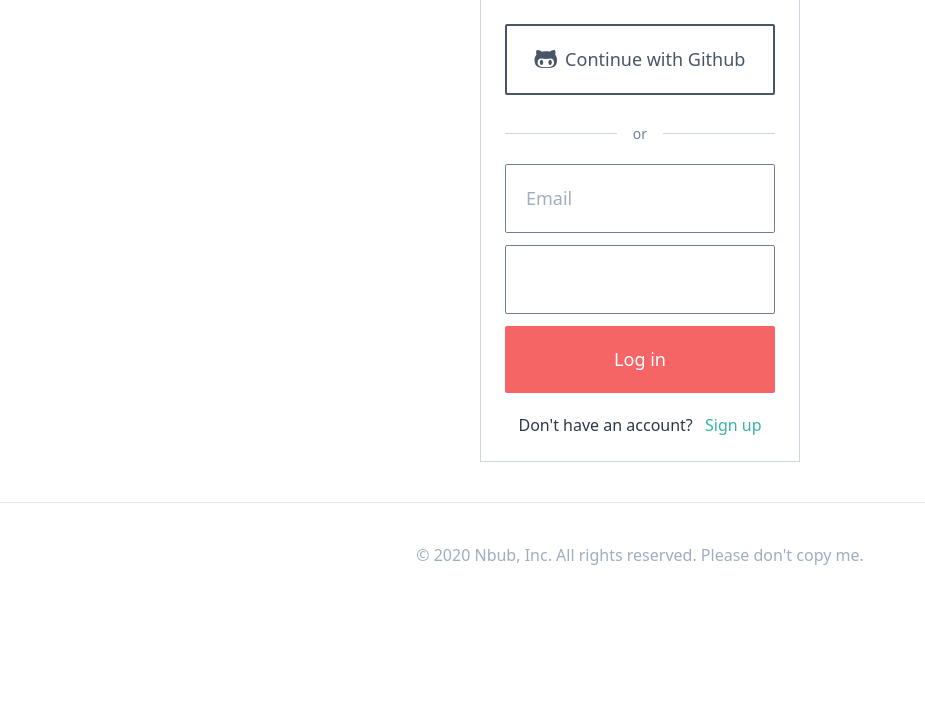
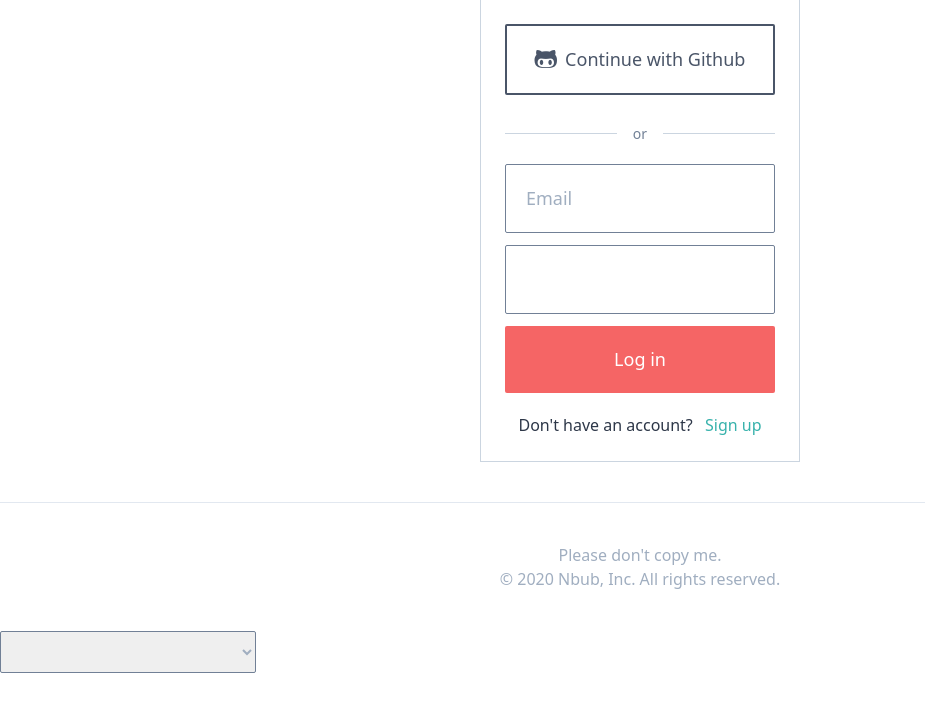
Before and after one commit to jhunderdog/airbnb-clone, a Django app: page /users/login?next=/rooms/1/photos/add in a window 1280 px wide. Shown: the part 97-810 px from the top of the page, without its empty margins (0-925 px from the left). Before the commit the page ends 662 px from the top, so only its background shows below. Run offline with Django 3.2, Linux system fonts and the light colour scheme; style sheets or scripts are compiled from the project's sources; some libraries are stand-ins or nearby versions.

Commit message:
Language Select

```diff
--- a/config/settings.py
+++ b/config/settings.py
@@ -146,3 +146,7 @@
 EMAIL_FROM = "sexy-guy@sandboxc450db32073d46ca81bf646eedc8d044.mailgun.org"
 
 LOGIN_URL = "/user/login/"
+
+# LOCALE
+
+LOCALE_PATHS = (os.path.join(BASE_DIR, "locale"),)
--- a/templates/base.html
+++ b/templates/base.html
@@ -1,3 +1,4 @@
+{% load i18n %}
 {% load static %}
 <!DOCTYPE html>
 <html lang="en">
@@ -18,7 +19,9 @@
         </a>
       {% block search-bar %}
       <form method="get" action="{% url "rooms:search" %}" class="w-9/12">
-        <input class="search-box border px-5 w-full font-medium text-gray-900 placeholder-gray-600 py-3 rounded-sm w-64 shadow-md hover:shadow-lg focus:outline-none" name="city" placeholder="Search by city"/>
+        <input class="search-box border px-5 w-full font-medium text-gray-900 placeholder-gray-600 py-3 rounded-sm w-64 shadow-md hover:shadow-lg focus:outline-none"
+        name="city"
+        placeholder="{% trans "Search by city" %}"/>
       </form>
       {% endblock search-bar %}
       </div>
@@ -28,8 +31,14 @@
     </header>
     {% comment %} {% include "partials/header.html" %} {% endcomment %}
     {% block content %} {% endblock %}
-
-
     {% include "partials/footer.html" %}
+    <script>
+      const langSelect = document.getElementById("js-lang");
+      const handleLangChange = () => {
+        const selected = langSelect.value;
+        fetch(`{% url 'users:switch-language' %}?lang=${selected}`).then(() => window.location.reload());
+      }
+      langSelect.addEventListener("change", handleLangChange);
+    </script>
   </body>
 </html>
--- a/templates/partials/footer.html
+++ b/templates/partials/footer.html
@@ -1,3 +1,15 @@
+{% load i18n %}
 <footer class="container mx-auto text-center py-10 border-t font-medium text-gray-500">
-&copy; 2020 Nbub, Inc. All rights reserved. Please don't copy me.
+    <div class="flex flex-col">
+        <span>
+            {% trans "Please don't copy me." %}
+        </span>
+        <span>&copy; 2020 Nbub, Inc. {% trans "All rights reserved." %} </span>
+    </div>
+    <div class="mt-10 flex">
+        <select class="w-1/5 h-8" id="js-lang">
+            <option value="en">English</option>
+            <option value="es">Spanish</option>
+        </select>
+    </div>
 </footer>
--- a/users/urls.py
+++ b/users/urls.py
@@ -13,4 +13,5 @@
     path("update-profile", views.UpdateUserView.as_view(), name="update"),
     path("update-password", views.UpdatePasswordView.as_view(), name="password"),
     path("switch-hosting/", views.switch_hosting, name="switch-hosting"),
+    path("switch-language/", views.switch_language, name="switch-language"),
 ]
--- a/users/views.py
+++ b/users/views.py
@@ -1,5 +1,6 @@
 import os
 import requests
+from django.http import HttpResponse
 from django.shortcuts import render, redirect, reverse
 from django.urls import reverse_lazy
 from django.views import View
@@ -216,3 +217,9 @@
     except KeyError:
         request.session["is_hosting"] = True
     return redirect(reverse("core:home"))
+
+def switch_language(request):
+    lang = request.GET.get("lang", None)
+    if lang is not None:
+        pass
+    return HttpResponse(status=200)
```
Also changed, not shown: locale/es/LC_MESSAGES/django.po (added).
